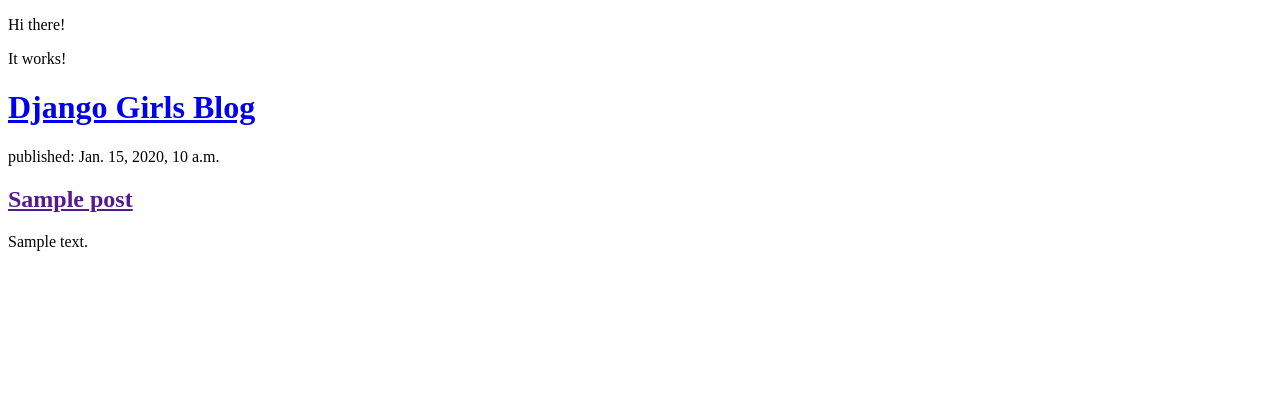
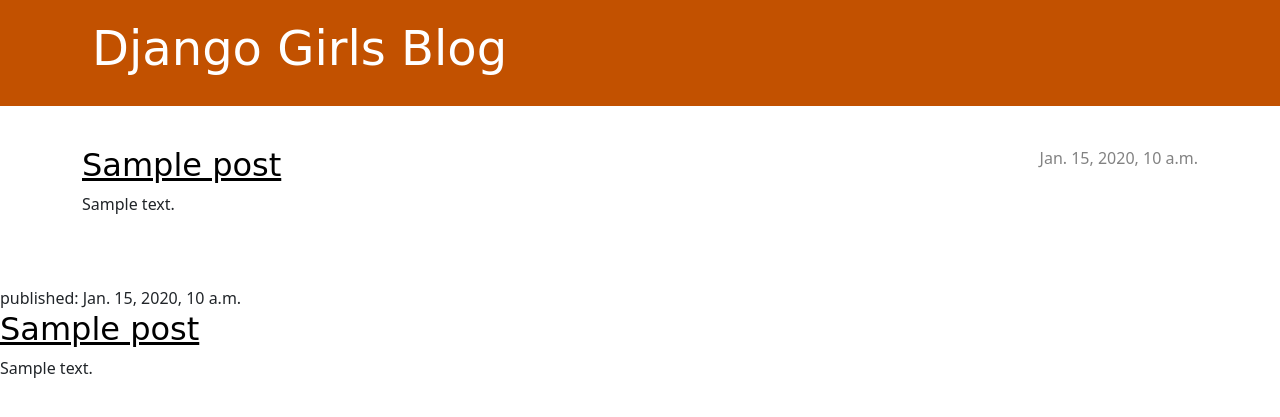
Before and after one commit to broderick29/Django, a Django app: template blog/templates/blog/post_list.html in a window 1280 px wide. Shown: the top 417 px of the page. Run offline with Django 3.2, Linux system fonts and the light colour scheme; the template is opened without the code that fills it: most values are stand-ins (such as "Sample title", 1, 10 or a date in 2020).

Commit message:
CSS and Template extending

```diff
--- /dev/null
+++ b/blog/templates/blog/blog.css
@@ -0,0 +1,71 @@
+.page-header {
+    background-color: #C25100;
+    margin-top: 0;
+    margin-bottom: 40px;
+    padding: 20px 20px 20px 40px;
+}
+
+.page-header h1,
+.page-header h1 a,
+.page-header h1 a:visited,
+.page-header h1 a:active {
+    color: #ffffff;
+    font-size: 36pt;
+    text-decoration: none;
+}
+
+h1,
+h2,
+h3,
+h4 {
+    font-family: 'Lobster', cursive;
+}
+
+.date {
+    color: #828282;
+}
+
+.save {
+    float: right;
+}
+
+.post-form textarea,
+.post-form input {
+    width: 100%;
+}
+
+.top-menu,
+.top-menu:hover,
+.top-menu:visited {
+    color: #ffffff;
+    float: right;
+    font-size: 26pt;
+    margin-right: 20px;
+}
+
+.post {
+    margin-bottom: 70px;
+}
+
+.post h2 a,
+.post h2 a:visited {
+    color: #000000;
+}
+
+.post > .date,
+.post > .actions {
+    float: right;
+}
+
+.btn-secondary,
+.btn-secondary:visited {
+    color: #C25100;
+    background: none;
+    border-color: #C25100;
+    margin-left: 15px;
+}
+
+.btn-secondary:hover {
+    color: #FFFFFF;
+    background-color: #C25100;
+}
--- a/blog/templates/blog/post_list.html
+++ b/blog/templates/blog/post_list.html
@@ -1,19 +1,37 @@
+{% load static %}
 <!DOCTYPE html>
 <html>
+    <head>
+        <title>Django Girls blog</title>
+        <link rel="stylesheet" href="https://cdn.jsdelivr.net/npm/bootstrap@5.3.3/dist/css/bootstrap.min.css" integrity="sha384-QWTKZyjpPEjISv5WaRU9OFeRpok6YctnYmDr5pNlyT2bRjXh0JMhjY6hW+ALEwIH" crossorigin="anonymous">
+        <link rel="stylesheet" href="{% static 'css/blog.css' %}">
+    </head>
     <body>
-    <p>Hi there!</p>
-    <p>It works!</p>
+        <header class="page-header">
+            <div class="container">
+                <h1><a href="/">Django Girls Blog</a></h1>
+            </div>
+        </header>
+
+        <main class="container">
+            <div class="row">
+                <div class="col">
+                    {% for post in posts %}
+                        <article class="post">
+                            <time class="date">
+                                {{ post.published_date }}
+                            </time>
+                            <h2><a href="">{{ post.title }}</a></h2>
+                            <p>{{ post.text|linebreaksbr }}</p>
+                        </article>
+                    {% endfor %}
+                </div>
+            </div>
+        </main>
     </body>
 </html>
-
-<header>
-    <h1><a href="/">Django Girls Blog</a></h1>
-</header>
-
-{% for post in posts %}
-    <article>
+<article class="post">
     <time>published: {{ post.published_date }}</time>
     <h2><a href="">{{ post.title }}</a></h2>
     <p>{{ post.text|linebreaksbr }}</p>
 </article>
-{% endfor %}
```
Lines whose indentation alone changed are shown as unchanged.
